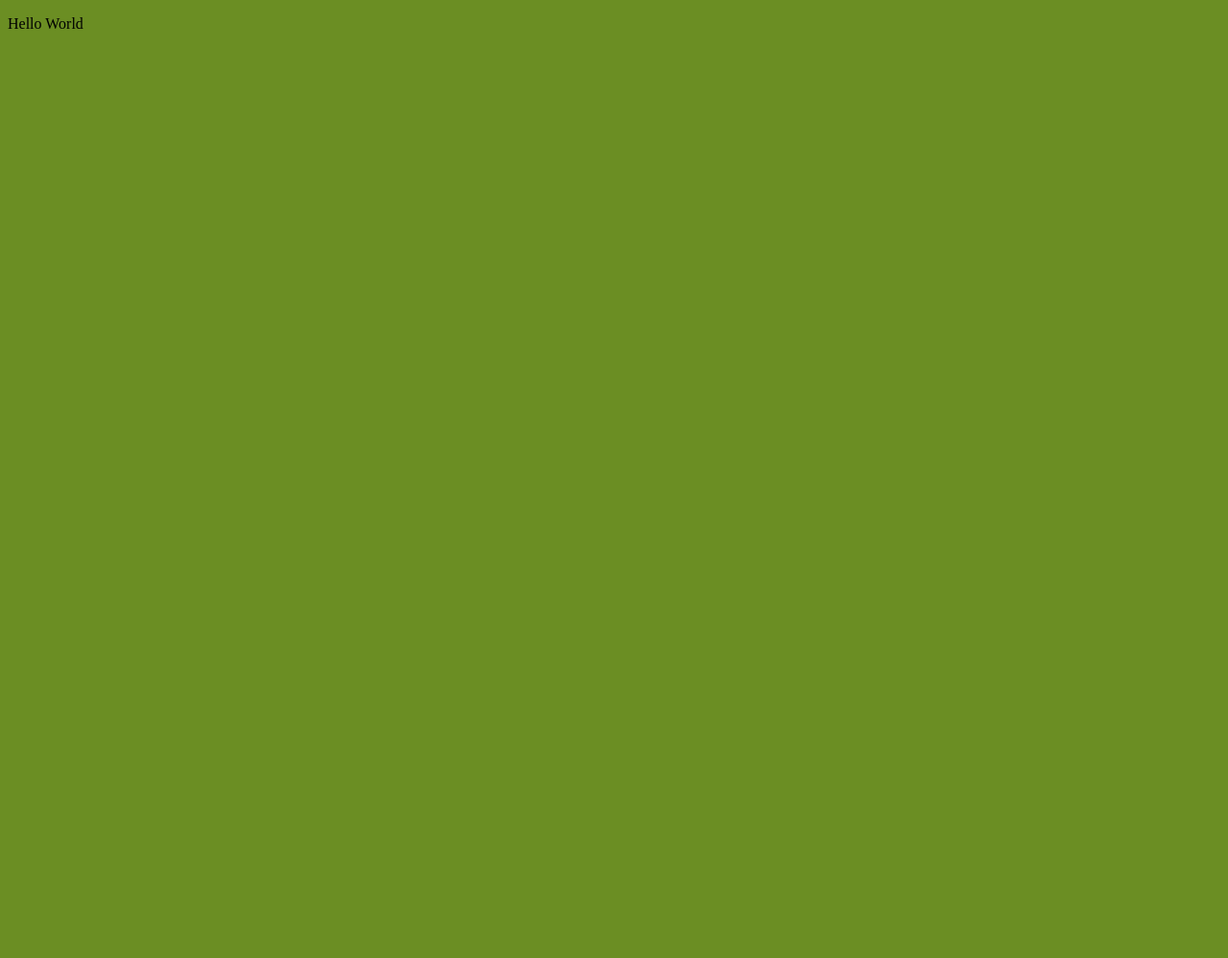
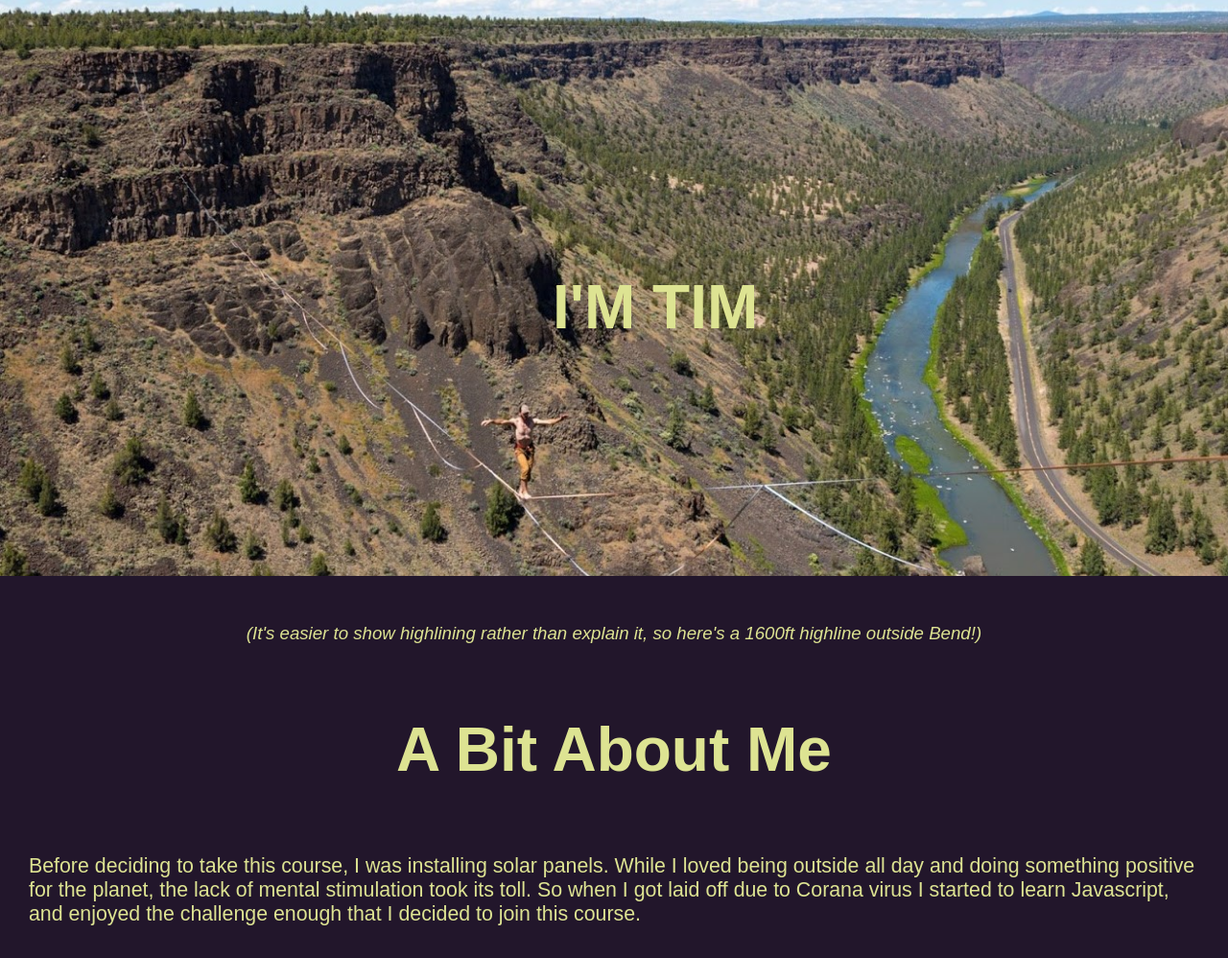
Before and after one commit to timhopp/Codeworksday1, a plain HTML site: page index.html in a window 1280 px wide. Shown: the top 998 px of the page at 96% size. Before the commit the page ends 800 px from the top, so only its background shows below. Drawn offline with Linux system fonts and the light colour scheme.

Commit message:
added image and text

```diff
--- a/index.html
+++ b/index.html
@@ -4,15 +4,26 @@
   <meta charset="UTF-8">
   <meta name="viewport" content="width=device-width, initial-scale=1.0">
   <title>My First Lovely Page</title>
-  <style>
-    body {
-      background-color: olivedrab;
-    }
-  </style>
+  <link rel="stylesheet" href="style.css">
 </head>
 
 <body>
-  <p>Hello World </p>
+  <div class="background-image">
+    <div class="background-text">
+      <h1>I'M TIM</h1>
+    </div>
+  </div>
+  <div class="about-text">
+  <p class="info-text">(It's easier to show highlining rather than explain it, so here's a 1600ft highline outside Bend!)</p>
+   <h1>A Bit About Me</h1>
+  <p>
+    Before deciding to take this course, I was installing solar panels. While I loved being outside all day and doing something positive for the planet, the lack of mental stimulation took its toll. So when I got laid off due to Corana virus I started to learn Javascript, and enjoyed the challenge enough that I decided to join this course.
+  </p>
+  <p>
+    When I'm not struggling to learn to code, I spend my free time highlining, climbing, hiking, skiing, skill toys and drinking beer in beautiful places.
+  </p>
+</div>
+
 </body>
 
 </html>
--- /dev/null
+++ b/style.css
@@ -0,0 +1,43 @@
+
+body{
+  background-color: #22162B;
+  font-size: 16pt;
+  color: #DDE392;
+  margin: 0;
+  padding: 0;
+  font-family: 'Catamaran', sans-serif;
+}
+
+.background-image {
+  background-image: url("big\ line\ small\ tim\ \(2\).jpg");
+  height: 75vh;
+  width: 100%;
+  background-position: center;
+  background-repeat: no-repeat;
+  background-size: cover;
+  position: relative;
+}
+
+h1{
+  color: #DDE392;
+  font-size: 3em;
+  text-align: center;
+}
+
+.background-text{
+  text-align: center;
+  position: absolute;
+  top: 40%;
+  left: 45%;
+
+}
+
+.info-text{
+  font-style: oblique;
+  font-size: 14pt;
+  text-align: center;
+}
+
+p{
+  padding: 30px;
+}
```
Also changed, not shown: big line small tim (2).jpg (added).
